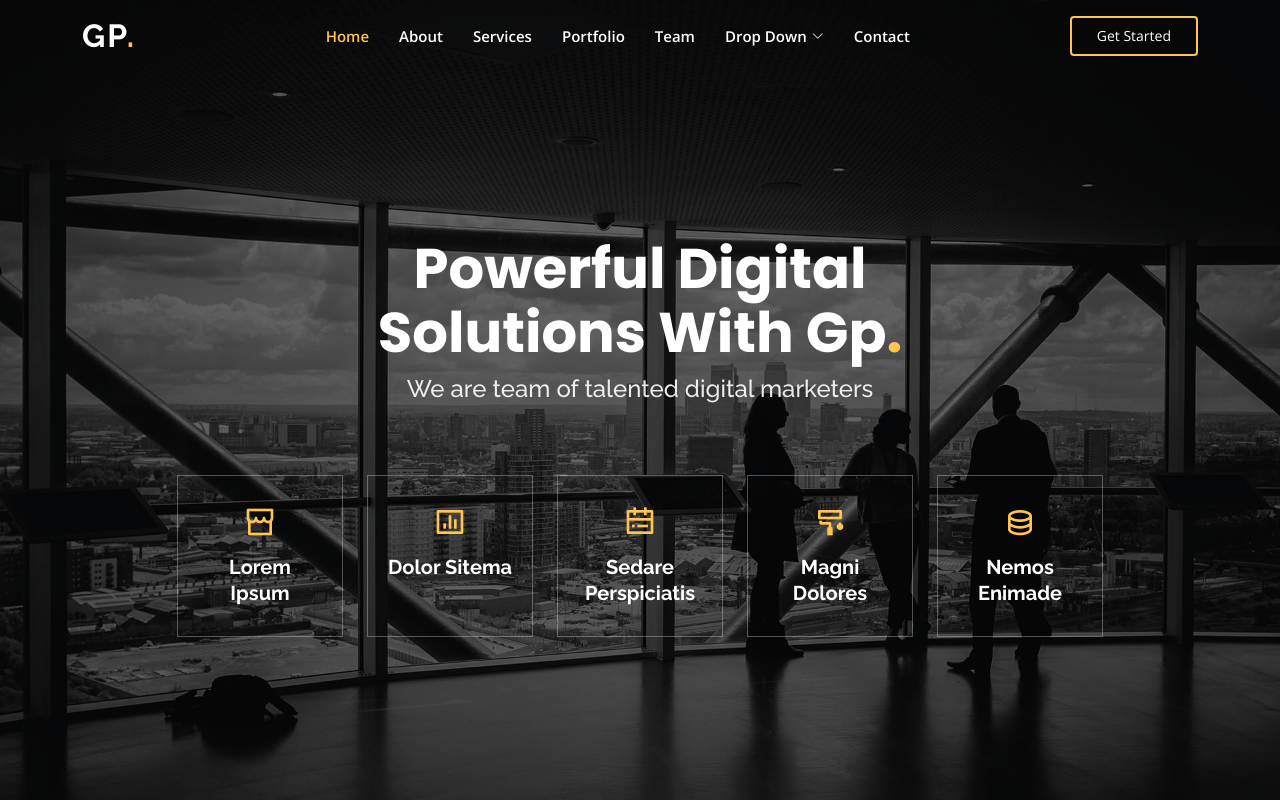
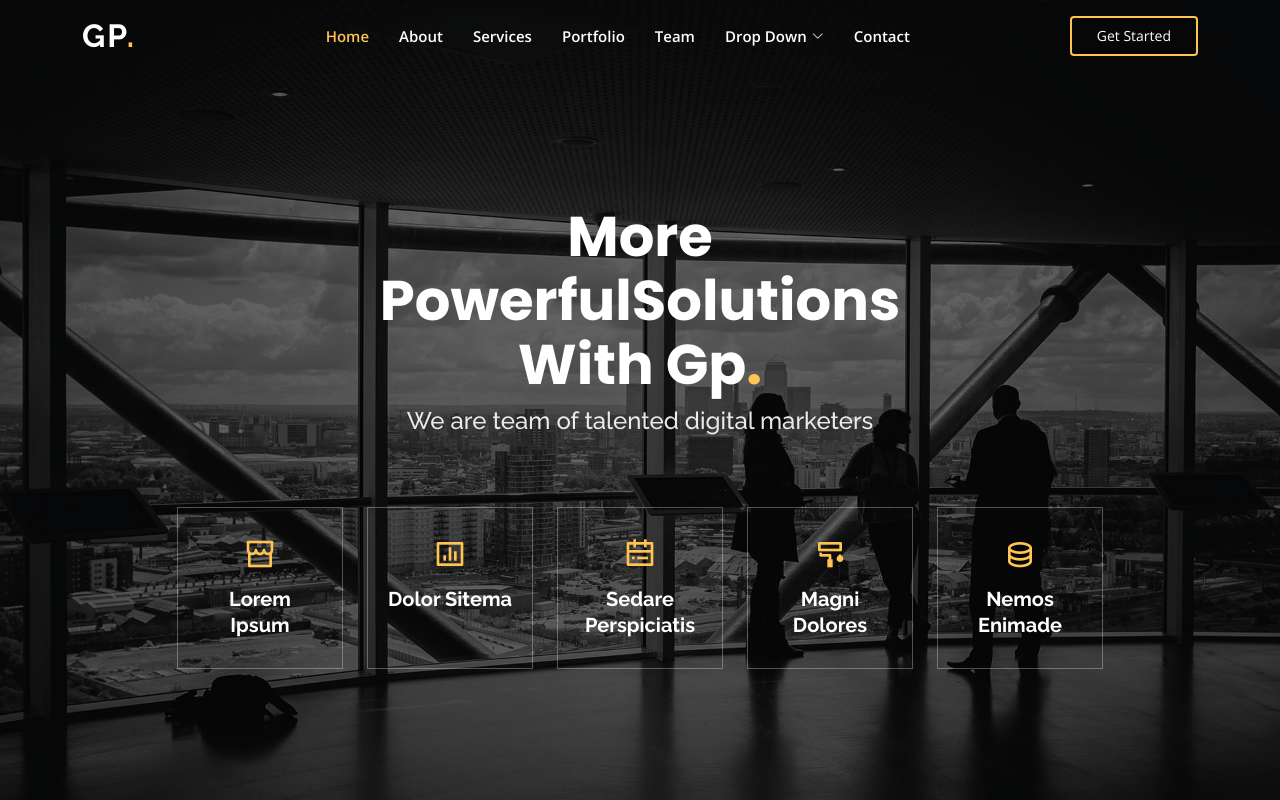
Before and after one commit to TrupikFoods/sample, a plain HTML site: page index.html in a window 1280 px wide. Shown: the top 800 px of the page. Drawn offline with nearby package versions, Linux system fonts and the light colour scheme.

Commit message:
index title changed

```diff
--- a/index.html
+++ b/index.html
@@ -86,7 +86,7 @@
 
       <div class="row justify-content-center" data-aos="fade-up" data-aos-delay="150">
         <div class="col-xl-6 col-lg-8">
-          <h1>Powerful Digital Solutions With Gp<span>.</span></h1>
+          <h1>More PowerfulSolutions With Gp<span>.</span></h1>
           <h2>We are team of talented digital marketers</h2>
         </div>
       </div>
```
